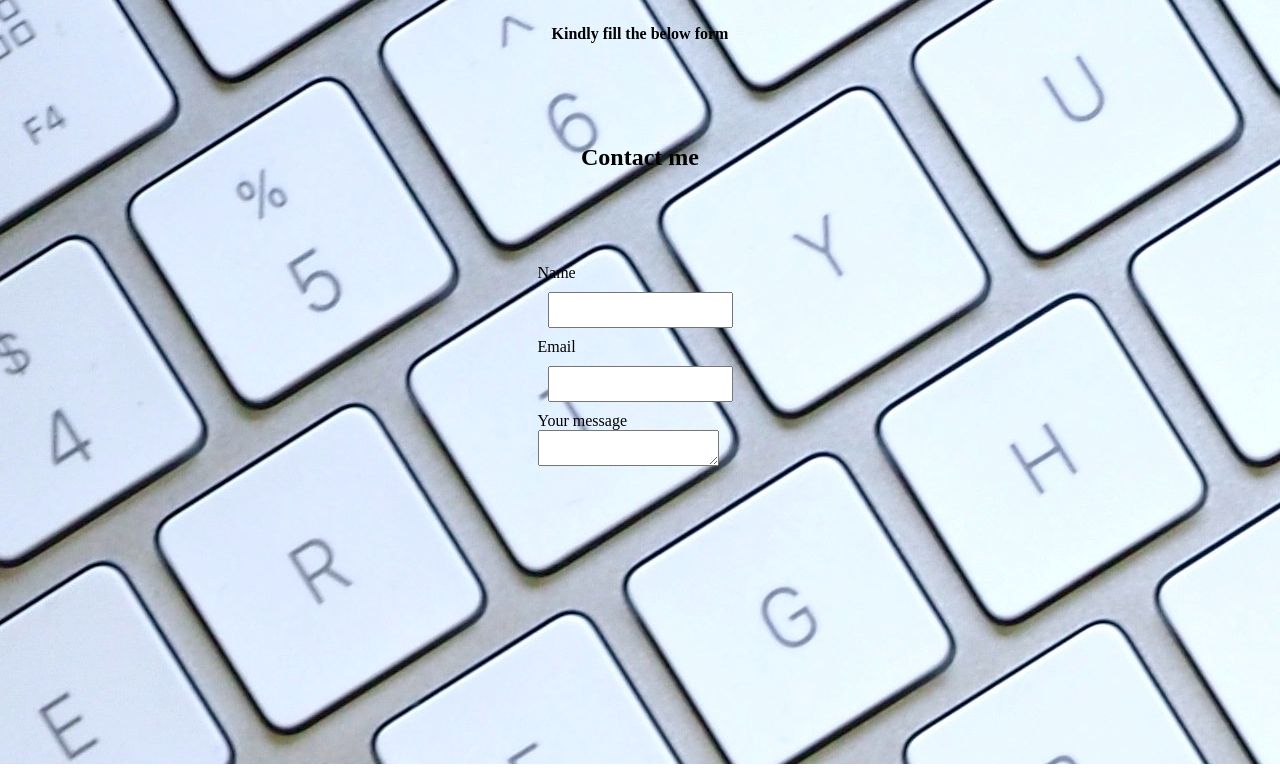
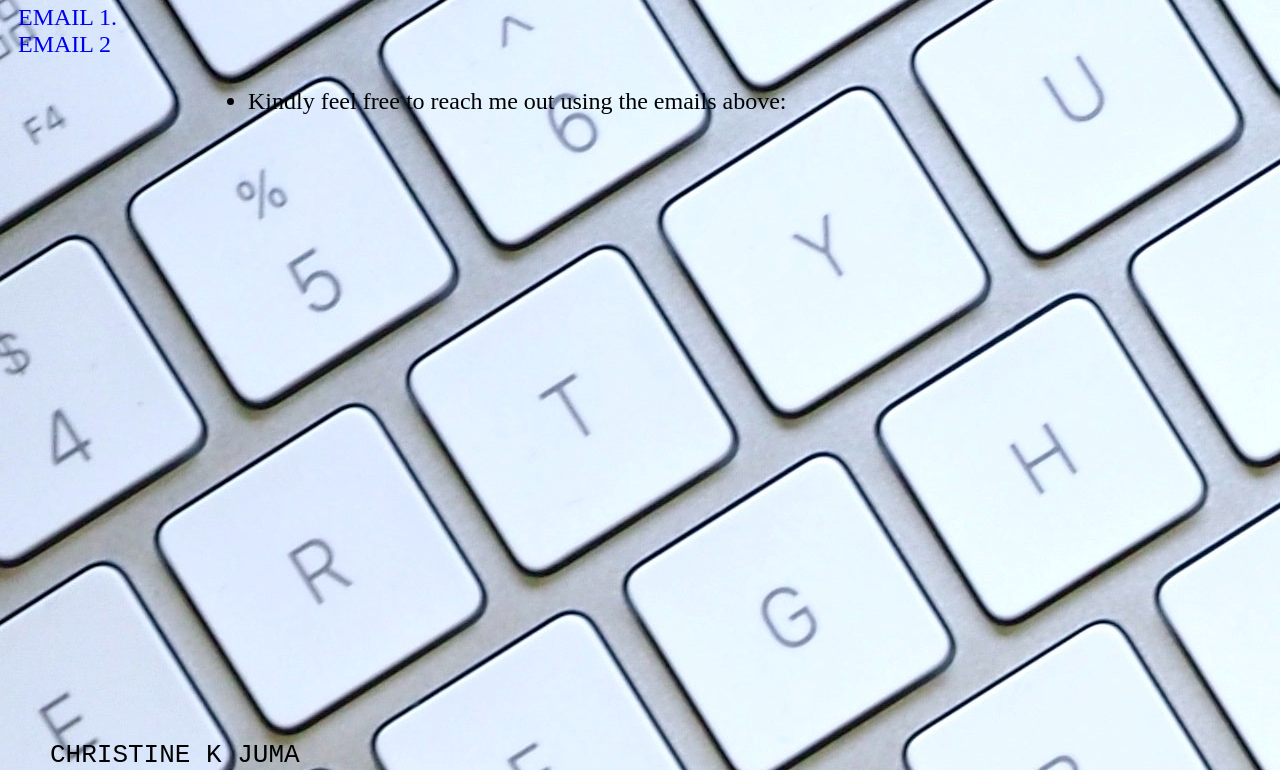
Before and after one commit to christine-M9/My-Personal-Website, a plain HTML site: page contact.html in a window 1280 px wide. Shown: the part 36-806 px from the top of the page. Drawn offline with Linux system fonts and the light colour scheme.

Commit message:
complete assignment

```diff
--- a/contact.html
+++ b/contact.html
@@ -6,6 +6,7 @@
     <meta name="viewport" content="width=device-width, initial-scale=1.0">
     <title>Christine Juma| contact</title>
     <link rel="stylesheet" href="style.css">
+    <script src="script.js"></script>
 </head>
 <body>
     <nav class="tee">
@@ -15,18 +16,13 @@
         <a href="contact">Contact</a>
 
     </nav>
-   <div class="contact">
-    <h2>Contact me</h2>
-    <h4 class="fillform">Kindly fill the below form</h4>
-    <div class="form">
-         <form action="">
-            <label for="name">Name</label><br><input type="text"><br>
-            <label for="email" aria-placeholder="example@mail.com">Email</label><br><input type="email"><br>
-            <label for="message">Your message</label><br><textarea></textarea>
-        </form>
-    </div>
 
+    <ul>
+        <li>Kindly feel free to reach me out using the emails above:</li>
+    </ul>
+    <a href="mailto:99christinekhekama@gmail.com">EMAIL 1.</a><br>
+    <a href="mailto:christinekhekama99@gmail.com">EMAIL 2</a><br>
+    <p id="ms" onmouseover="changeBackground()" onmouseout="backToNormal()">CHRISTINE K JUMA</P>
 
-</div>
 </body>
 </html>
--- a/style.css
+++ b/style.css
@@ -90,11 +90,13 @@ p{
 ul{
     font-size: x-large;
     margin-left: 200px;
+    position: absolute;
+    top: 100px;
 }
 #ms{
     position: absolute;
     font-family: monospace;
     font-style: normal;
     left: 50px;
-
+    top: 750px;
 }
```
Also changed, not shown: about.html (+2 -0 lines), services.html (+3 -0 lines), home.html (renamed from index.html).
